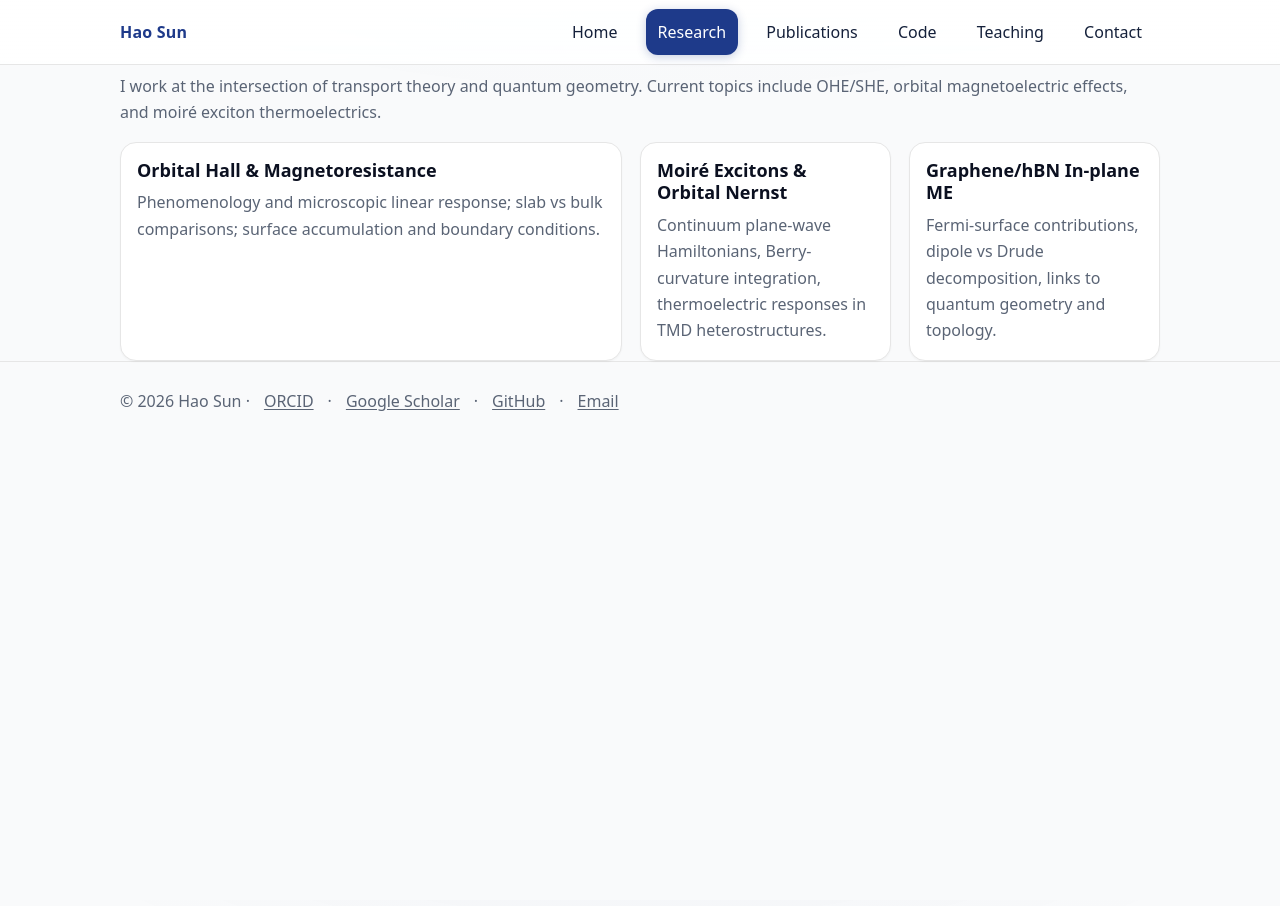
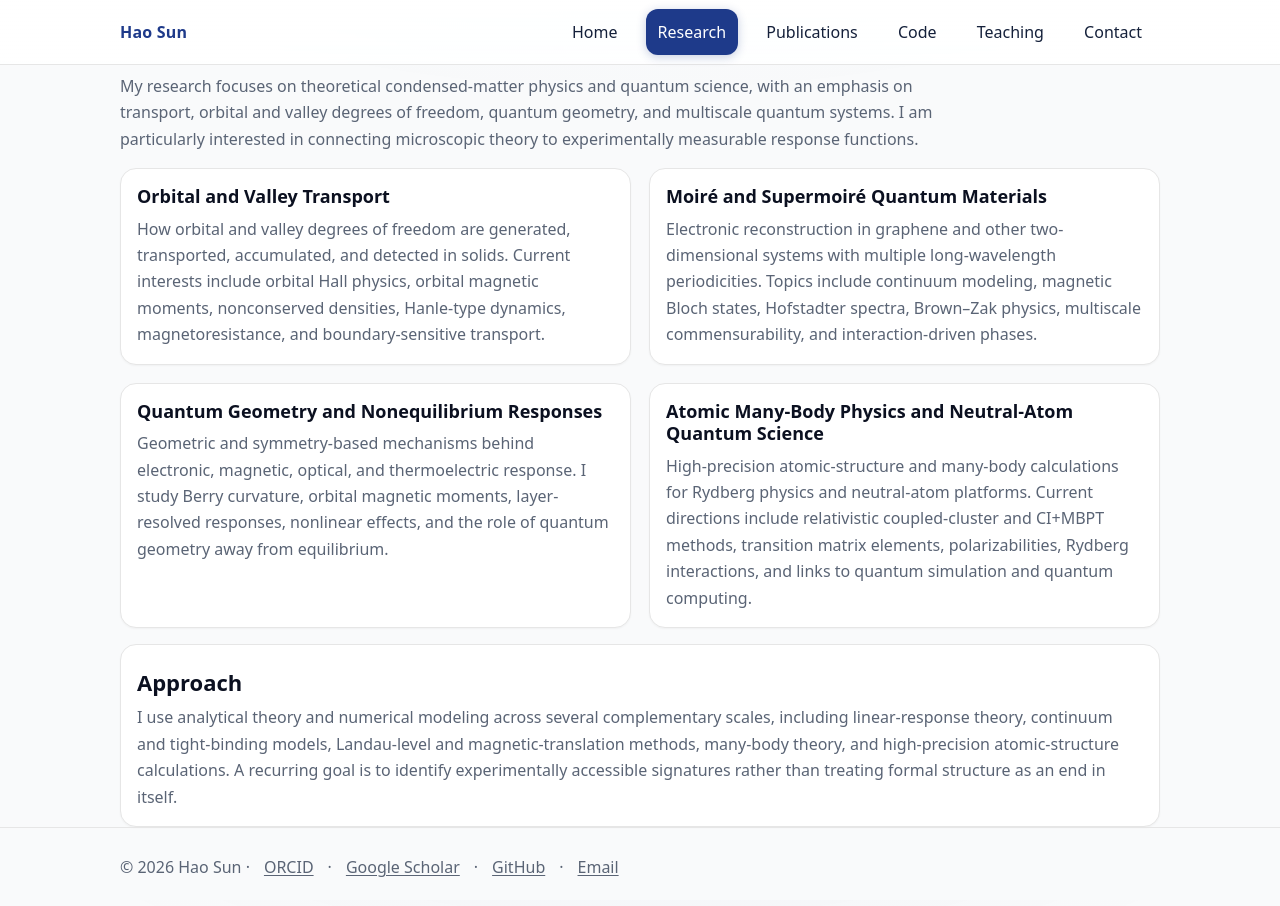
Before and after one commit to sunohao/sunhao_condensed_physics, a Jekyll site: the page built from research/index.md, in a window 1280 px wide. Built offline with Jekyll 4.4.1, drawn with Linux system fonts in a browser that asks for light colours.

Commit message:
Refresh research/index.md for 2026 academic profile

```diff
--- a/research/index.md
+++ b/research/index.md
@@ -2,10 +2,45 @@
 title: Research
 ---
 
-<p class="muted">I work at the intersection of transport theory and quantum geometry. Current topics include OHE/SHE, orbital magnetoelectric effects, and moiré exciton thermoelectrics.</p>
+<p class="muted" style="max-width:850px;">
+My research focuses on theoretical condensed-matter physics and quantum science, with an emphasis on transport, orbital and valley degrees of freedom, quantum geometry, and multiscale quantum systems. I am particularly interested in connecting microscopic theory to experimentally measurable response functions.
+</p>
 
-<div class="grid cols-3" style="margin-top:16px">
-  <div class="card pad"><h3>Orbital Hall &amp; Magnetoresistance</h3><p class="muted">Phenomenology and microscopic linear response; slab vs bulk comparisons; surface accumulation and boundary conditions.</p></div>
-  <div class="card pad"><h3>Moiré Excitons &amp; Orbital Nernst</h3><p class="muted">Continuum plane-wave Hamiltonians, Berry-curvature integration, thermoelectric responses in TMD heterostructures.</p></div>
-  <div class="card pad"><h3>Graphene/hBN In-plane ME</h3><p class="muted">Fermi-surface contributions, dipole vs Drude decomposition, links to quantum geometry and topology.</p></div>
+<div class="grid cols-2" style="margin-top:16px">
+
+  <div class="card pad">
+    <h3>Orbital and Valley Transport</h3>
+    <p class="muted">
+      How orbital and valley degrees of freedom are generated, transported, accumulated, and detected in solids. Current interests include orbital Hall physics, orbital magnetic moments, nonconserved densities, Hanle-type dynamics, magnetoresistance, and boundary-sensitive transport.
+    </p>
+  </div>
+
+  <div class="card pad">
+    <h3>Moiré and Supermoiré Quantum Materials</h3>
+    <p class="muted">
+      Electronic reconstruction in graphene and other two-dimensional systems with multiple long-wavelength periodicities. Topics include continuum modeling, magnetic Bloch states, Hofstadter spectra, Brown–Zak physics, multiscale commensurability, and interaction-driven phases.
+    </p>
+  </div>
+
+  <div class="card pad">
+    <h3>Quantum Geometry and Nonequilibrium Responses</h3>
+    <p class="muted">
+      Geometric and symmetry-based mechanisms behind electronic, magnetic, optical, and thermoelectric response. I study Berry curvature, orbital magnetic moments, layer-resolved responses, nonlinear effects, and the role of quantum geometry away from equilibrium.
+    </p>
+  </div>
+
+  <div class="card pad">
+    <h3>Atomic Many-Body Physics and Neutral-Atom Quantum Science</h3>
+    <p class="muted">
+      High-precision atomic-structure and many-body calculations for Rydberg physics and neutral-atom platforms. Current directions include relativistic coupled-cluster and CI+MBPT methods, transition matrix elements, polarizabilities, Rydberg interactions, and links to quantum simulation and quantum computing.
+    </p>
+  </div>
+
 </div>
+
+<div class="card pad" style="margin-top:16px">
+  <h2>Approach</h2>
+  <p class="muted">
+    I use analytical theory and numerical modeling across several complementary scales, including linear-response theory, continuum and tight-binding models, Landau-level and magnetic-translation methods, many-body theory, and high-precision atomic-structure calculations. A recurring goal is to identify experimentally accessible signatures rather than treating formal structure as an end in itself.
+  </p>
+</div>
```
